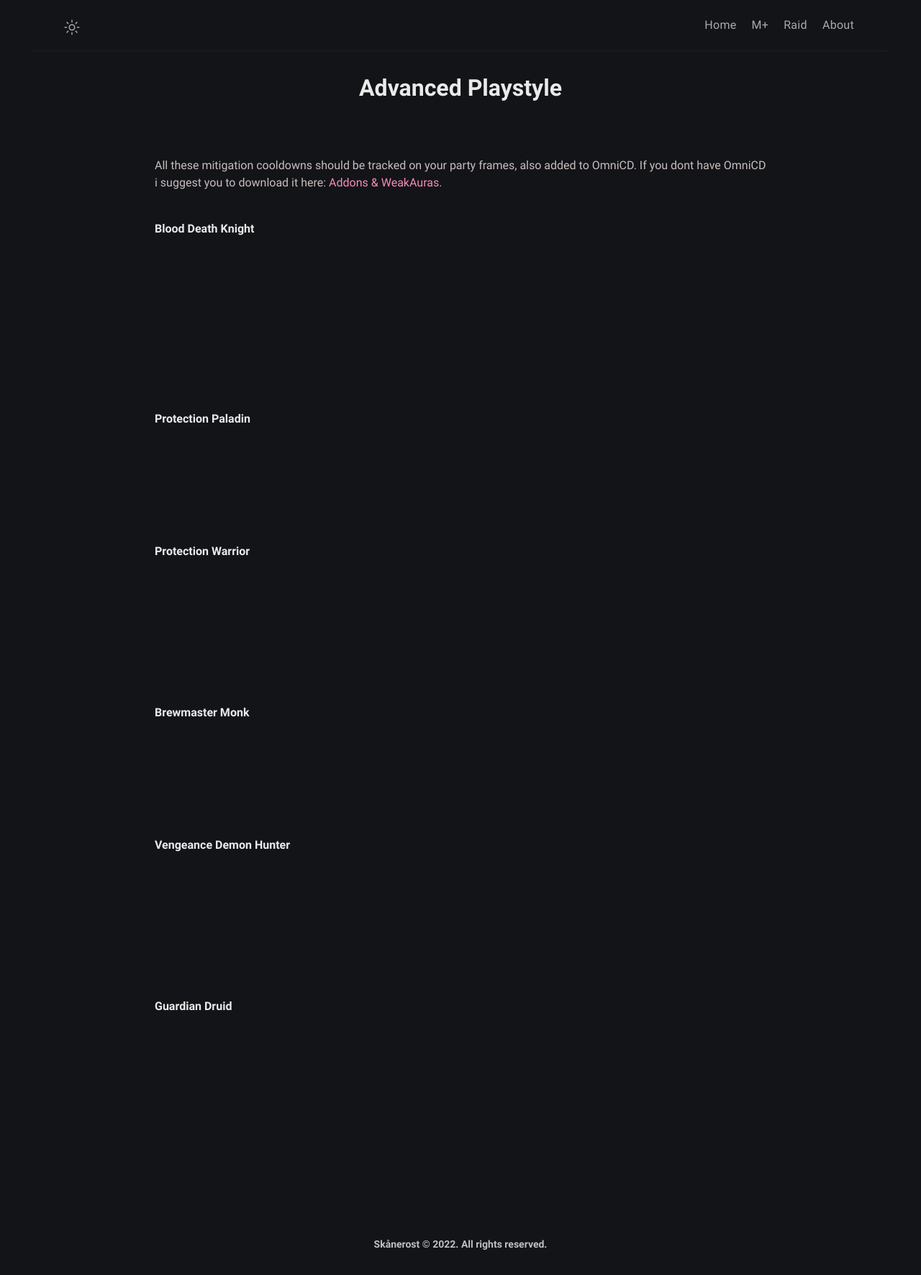
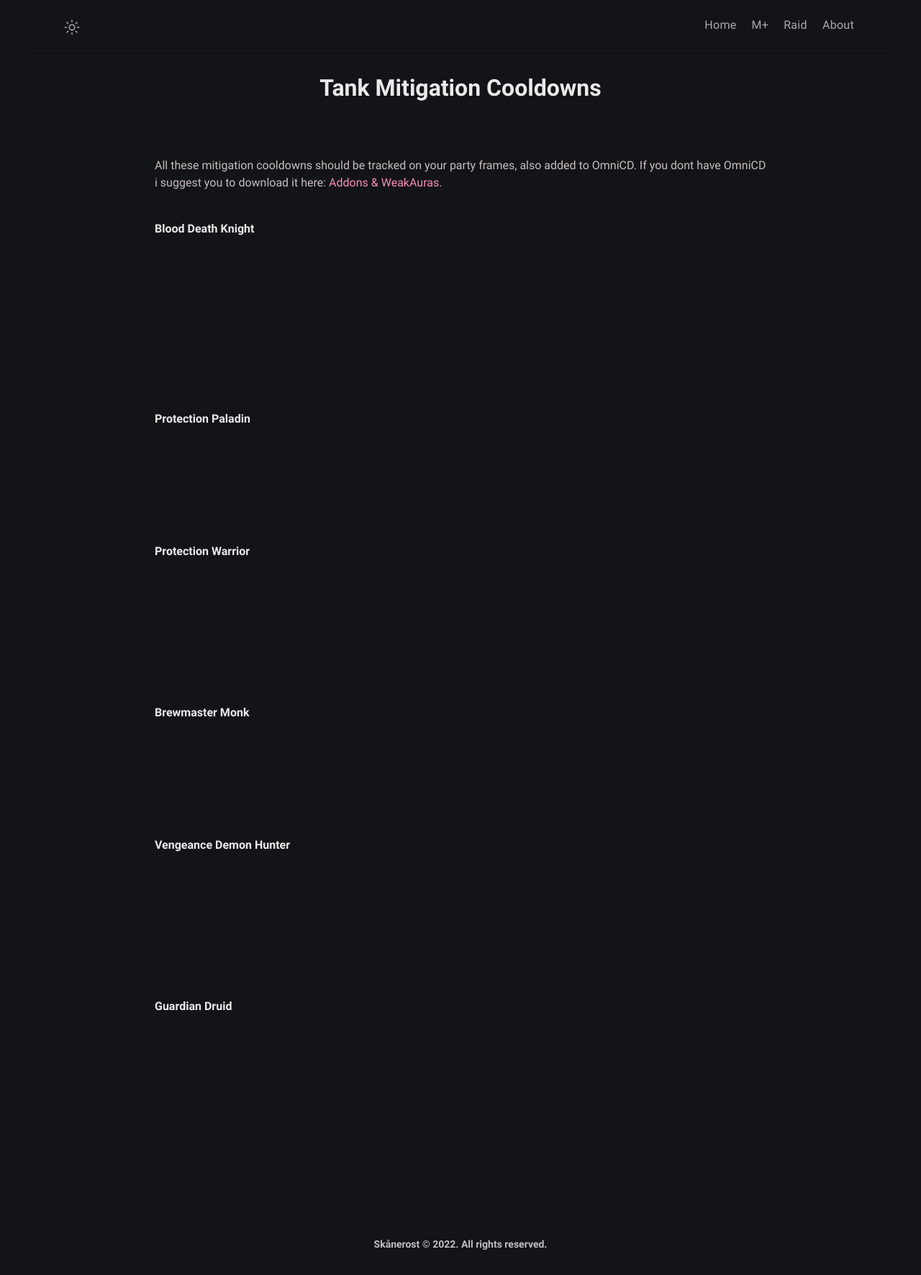
Before and after one commit to BetterThanWowhead/BetterThanWowhead.github.io, a Jekyll site: the page built from pages/M+/advanced_playstyle.md, in a window 1280 px wide. Shown: the whole page at 72% size. Built offline with Jekyll 4.4.1, drawn with Linux system fonts in a browser that asks for light colours; a script that is not in the unit is left out.

Commit message:
Update advanced_playstyle.md

```diff
--- a/pages/M+/advanced_playstyle.md
+++ b/pages/M+/advanced_playstyle.md
@@ -1,6 +1,6 @@
 ---
-title: Advanced Playstyle
-permalink: /M+/advanced playstyle
+title: Tank Mitigation Cooldowns
+permalink: /M+/mitigationCD
 layout: page
 ---
 
```
